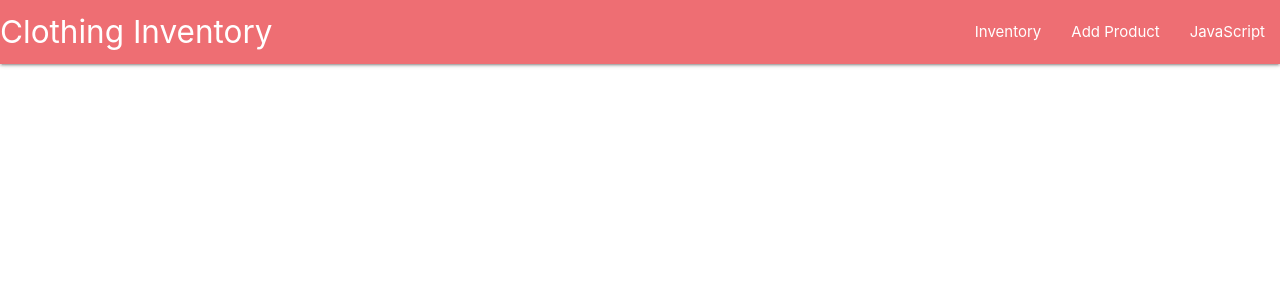
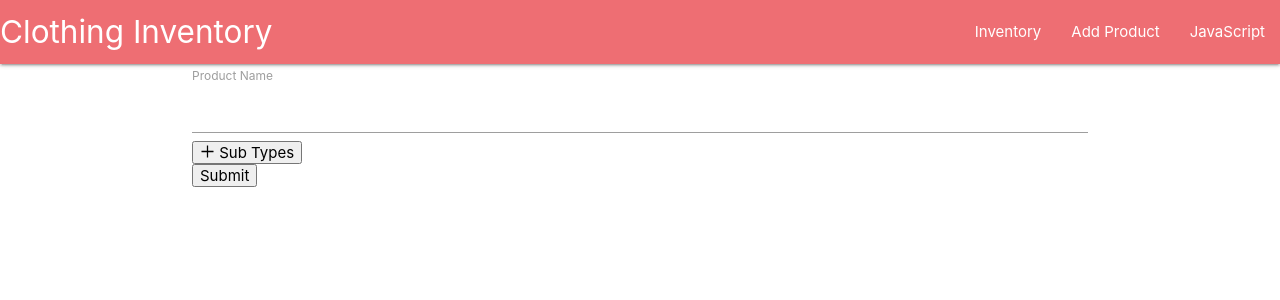
Before and after one commit to Frankie0701145/clothing-store-frontend, a React (Create React App) app: page /add_product in a window 1280 px wide. Shown: the top 300 px of the page. Built offline with nearby package versions, Linux system fonts and the light colour scheme.

Commit message:
Add view to AddProduct.component.js

```diff
--- a/package.json
+++ b/package.json
@@ -3,9 +3,11 @@
   "version": "0.1.0",
   "private": true,
   "dependencies": {
+    "@ant-design/icons": "^4.2.1",
     "@testing-library/jest-dom": "^4.2.4",
     "@testing-library/react": "^9.5.0",
     "@testing-library/user-event": "^7.2.1",
+    "antd": "^4.3.5",
     "axios": "^0.19.2",
     "materialize-css": "^1.0.0-rc.2",
     "react": "^16.13.1",
--- a/src/App.js
+++ b/src/App.js
@@ -1,6 +1,7 @@
 import React, { Component } from 'react';
-import M from 'materialize-css';
+import 'materialize-css';
 import ShowProductsComponent from "./components/ShowProducts.component";
+import AddProduct from "./components/AddProduct.component"
 import { BrowserRouter as Router, Route, Switch, NavLink } from 'react-router-dom';
 import './App.css';
 
@@ -12,11 +13,11 @@ class App extends Component{
 
           <div className="navbar-fixed">
             <nav>
-              <div class="nav-wrapper">
-                <NavLink to="/" class="brand-logo">Clothing Inventory</NavLink>
-                <ul id="nav-mobile" class="right hide-on-med-and-down">
-                  <li><NavLink to="#">Inventory</NavLink></li>
-                  <li><NavLink to="#">Add Product</NavLink></li>
+              <div className="nav-wrapper">
+                <NavLink to="/" className="brand-logo">Clothing Inventory</NavLink>
+                <ul id="nav-mobile" className="right hide-on-med-and-down">
+                  <li><NavLink to="/">Inventory</NavLink></li>
+                  <li><NavLink to="/add_product">Add Product</NavLink></li>
                   <li><NavLink to="#">JavaScript</NavLink></li>
                 </ul>
               </div>
@@ -26,7 +27,7 @@ class App extends Component{
           <div>
             <Switch>
               <Route path="/" component={ShowProductsComponent} exact></Route>
-              <Route></Route>
+              <Route path="/add_product" component={AddProduct}></Route>
               <Route></Route>
             </Switch>
           </div>
--- /dev/null
+++ b/src/components/AddProduct.component.js
@@ -0,0 +1,102 @@
+import React, { Component } from 'react';
+import { Form, Input, Button,Space  } from 'antd';
+import { MinusCircleOutlined, PlusOutlined } from '@ant-design/icons';
+import axios from "axios";
+let M = require("materialize-css");
+
+class AddProduct extends Component {
+
+    onFinish = (values)=>{
+        let payload = {
+            product: values
+        }
+        axios.post("/products", payload).then(()=>{
+            this.props.history.push("/");
+            M.toast({html: "Product Added"})
+        }).catch((err)=>{
+            let errors = err.response.data.errors;
+            console.log(errors);
+            errors.forEach((err)=>{
+                M.toast({html: err});
+            });
+        });
+    }
+
+
+    render(){
+
+
+        return(
+            <div className="container">
+                <Form
+                    onFinish={this.onFinish}
+                    name="product"
+                >
+                    <Form.Item
+                        label="Product Name"
+                        name="product_name"
+                        rules={[{ required: true, message: "Product Name is required" }]}
+                    >
+                        <Input/>
+                    </Form.Item>
+
+                    <Form.List name="sub_types">
+                        {(fields, { add, remove }) => {
+                            return (
+                                <div>
+                                {fields.map(field => (
+                                    <Space key={field.key} style={{ display: 'flex', marginBottom: 8 }} align="start">
+                                    <Form.Item
+                                        {...field}
+                                        name={[field.name, 'name']}
+                                        fieldKey={[field.fieldKey, 'name']}
+                                        rules={[{ required: true, message: 'Missing Name' }]}
+                                    >
+                                        <Input placeholder="Color" />
+                                    </Form.Item>
+                                    <Form.Item
+                                        {...field}
+                                        name={[field.name, 'value']}
+                                        fieldKey={[field.fieldKey, 'value']}
+                                        rules={[{ required: true, message: 'Missing value' }]}
+                                    >
+                                        <Input placeholder="Red" />
+                                    </Form.Item>
+
+                                    <MinusCircleOutlined
+                                        onClick={() => {
+                                        remove(field.name);
+                                        }}
+                                    />
+                                    </Space>
+                                ))}
+
+                                <Form.Item>
+                                    <Button
+                                        type="dashed"
+                                        onClick={() => {
+                                            add();
+                                        }}
+                                        block
+                                    >
+                                        <PlusOutlined /> Sub Types
+                                    </Button>
+                                </Form.Item>
+                                </div>
+                            );
+                        }}
+                    </Form.List>
+
+                    <Form.Item>
+                        <Button type="primary" htmlType="submit">
+                            Submit
+                        </Button>
+                    </Form.Item>
+
+                </Form>
+            </div>
+        )
+    }
+}
+
+export default AddProduct;
```
Also changed, not shown: 1 other file (tests, documents, lock files or other folders).
